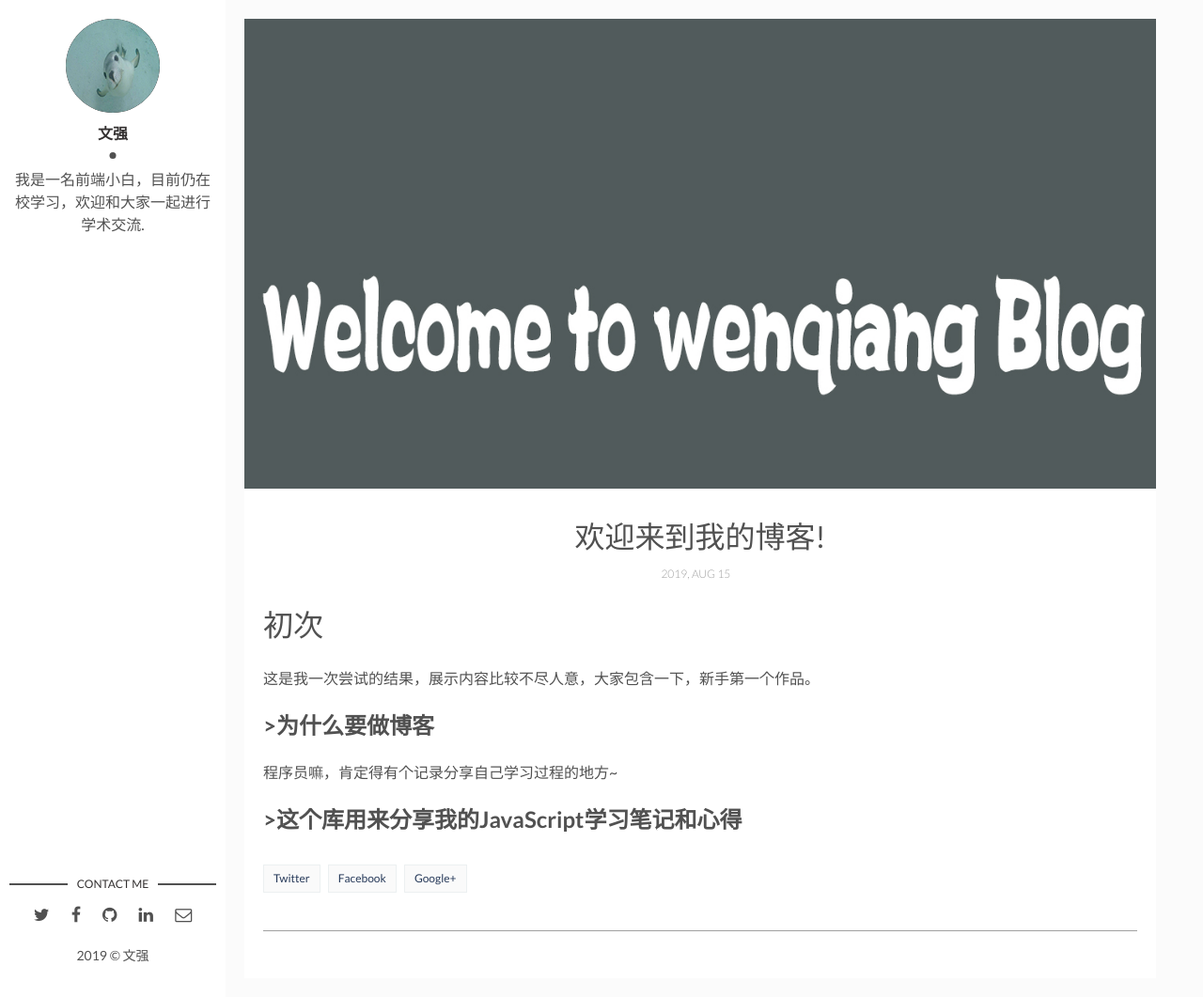
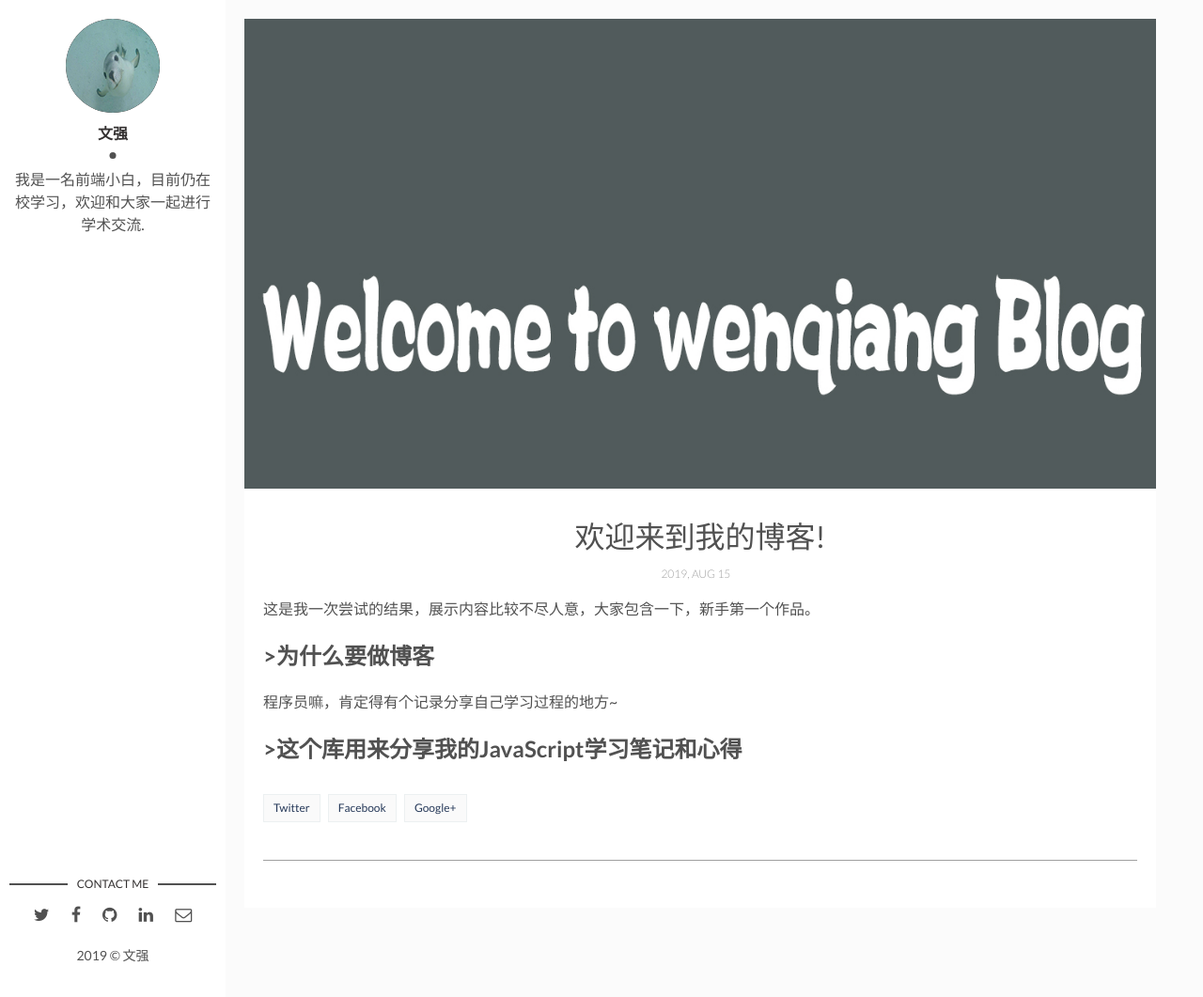
Before and after one commit to stansonzhao/js.github.io, a Jekyll site: the page built from _posts/2017-04-06-welcome-to-stanson.markdown, in a window 1280 px wide and 1061 px high. Shown: the whole window at 94% size. Built offline with Jekyll 4.4.1, drawn with Linux system fonts in a browser that asks for light colours; comment, search, counter and statistics services are not loaded.

Commit message:
Update 2017-04-06-welcome-to-stanson.markdown

```diff
--- a/_posts/2017-04-06-welcome-to-stanson.markdown
+++ b/_posts/2017-04-06-welcome-to-stanson.markdown
@@ -5,8 +5,8 @@ date: 2019-08-15 13:32:20 +0300
 description: 这是我第一篇博客，很有纪念意义 # Add post description (optional)
 img:  welcome.jpg # Add image post (optional)
 ---
-# 初次
 这是我一次尝试的结果，展示内容比较不尽人意，大家包含一下，新手第一个作品。
+
 ## >为什么要做博客
 程序员嘛，肯定得有个记录分享自己学习过程的地方~
 
```
